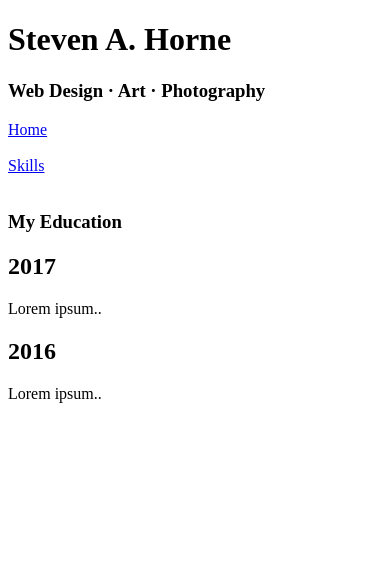
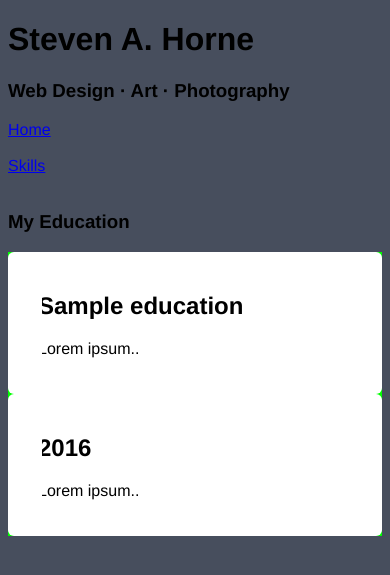
Before and after one commit to stiophan0309/sah-milestone3, a Flask app: page /education in a window 390 px wide. Shown: the top 575 px of the page. Run offline with Flask 2, Linux system fonts and the light colour scheme; a database or web service that is not in the repository returns one stand-in record (values such as "Sample title"); some libraries are stand-ins or nearby versions.

Commit message:
Added timeline template to education.html and added data to MongoDB

```diff
--- a/static/css/style.css
+++ b/static/css/style.css
@@ -7,7 +7,10 @@ body {
   background-color: #474e5d;
   font-family: Helvetica, sans-serif;
 }
-
+.container {
+    background-color: #0f0;
+    width: 100%;
+}
 /* The actual timeline (the vertical ruler) */
 .timeline {
   position: relative;
@@ -28,15 +31,16 @@ body {
 }
 
 /* Container around content */
-.container {
+.event{
   padding: 10px 40px;
   position: relative;
-  background-color: inherit;
+  background-color: #ff0;
   width: 50%;
+  border: 1px solid #000;
 }
 
 /* The circles on the timeline */
-.container::after {
+.event::after {
   content: '';
   position: absolute;
   width: 25px;
@@ -108,14 +112,14 @@ body {
   }
 
 /* Full-width containers */
-  .container {
+  .event {
     width: 100%;
     padding-left: 70px;
     padding-right: 25px;
   }
 
 /* Make sure that all arrows are pointing leftwards */
-  .container::before {
+  .event::before {
     left: 60px;
     border: medium solid white;
     border-width: 10px 10px 10px 0;
--- a/templates/base.html
+++ b/templates/base.html
@@ -5,6 +5,8 @@
     <meta name="viewport" content="width=device-width, initial-scale=1.0">
     <meta http-equiv="X-UA-Compatible" content="ie=edge">
     <title>Steven A. Horne - Milestone 3 - {% block title %}{% endblock %}</title>
+    <link type="text/css" rel="stylesheet" href="../static/css/style.css">
+
 </head>
 <body>
 <h1>Steven A. Horne</h1>
--- a/templates/education.html
+++ b/templates/education.html
@@ -6,10 +6,11 @@
 <a href="{{ url_for('get_skills') }}">Skills</a><br><br>
 <h3>My Education</h3>
     {% for education in skills %}
+
     <div class="timeline">
         <div class="container left">
             <div class="content">
-                <h2>2017</h2>
+                <h2>{{education.2003}}</h2>
                 <p>Lorem ipsum..</p>
             </div>
         </div>
@@ -18,8 +19,9 @@
                 <h2>2016</h2>
                 <p>Lorem ipsum..</p>
             </div>
+        </div>
     </div>
-</div>
+
 
     {% endfor %}
 {% endblock %}
```
